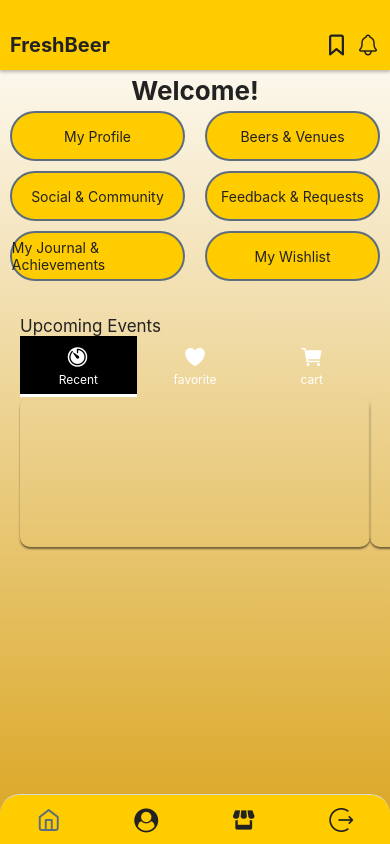
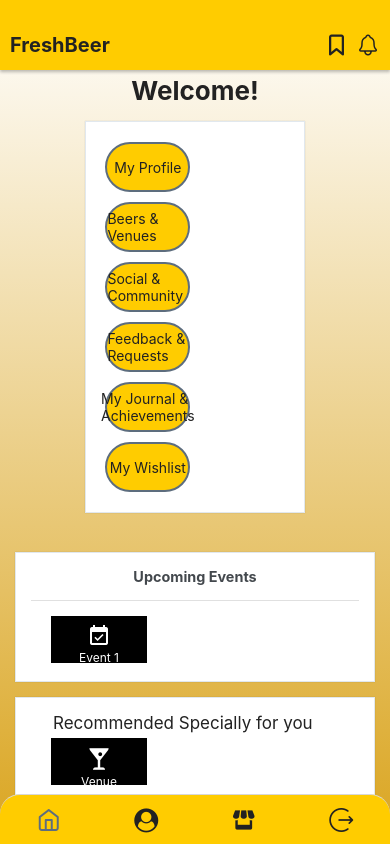
Before and after one commit to btyq/FreshBeerNearMe, a React Native app: screen /BottomTabNavigation in a window 390 px wide. Built offline with nearby package versions, Linux system fonts and the light colour scheme.

Commit message:
dashboard

```diff
--- a/frontend/screens/Dashboard.js
+++ b/frontend/screens/Dashboard.js
@@ -2,11 +2,10 @@ import React, { useEffect } from "react";
 import { View, Text, ScrollView, StyleSheet, TouchableOpacity, ImageBackground } from 'react-native';
 import { SafeAreaView, useFocusEffect } from 'react-native-safe-area-context';
 import { LinearGradient } from 'expo-linear-gradient';
-import { Ionicons } from '@expo/vector-icons';
-import { Octicons } from '@expo/vector-icons';
+import { Ionicons, MaterialIcons, Octicons, Entypo } from '@expo/vector-icons';
 import COLORS from "../constants/colors";
 import { useCookies } from "../CookieContext";
-import { Tab, TabView, ThemeProvider } from '@rneui/themed';
+import { Tab, TabView, ThemeProvider, Card } from '@rneui/themed';
 
 // CODES TO STYLE BUTTON
 const Button = (props) => {
@@ -32,9 +31,7 @@ const Button = (props) => {
 const Dashboard = ({ navigation }) => {
   const { cookies } = useCookies();
   const [index, setIndex] = React.useState(0);
-  const handleTabChange = (tabIndex) => {
-    setIndex(tabIndex);
-  };
+  const [index1, setIndex1] = React.useState(0);
 
   useEffect(() => {
     const sessionToken = cookies.sessionToken;
@@ -84,6 +81,7 @@ const Dashboard = ({ navigation }) => {
           <View style={{ justifyContent: 'center', alignItems: 'center', marginTop: 5 }}>
             <Text style={{ fontSize: 26, fontWeight: 'bold', color: COLORS.black }}>Welcome!</Text>
             <View style={styles.grid}>
+              <Card>
               <Button
                 title="My Profile"
                 onPress={() => navigation.navigate('BottomTabNavigation', { screen: 'Profile' })}
@@ -126,12 +124,15 @@ const Dashboard = ({ navigation }) => {
                 filled
                 style={styles.gridItem}
               />
+              </Card>
             </View>
           </View>
+        </ScrollView>
+      </SafeAreaView>
 
-          <View style={styles.cardContainer}>
-          <Text style={{ fontSize: 17, color: COLORS.black }}>Upcoming Events</Text>
-            <TouchableOpacity onPress={handleUpcomingEventsClick} >
+      <Card containerStyle={{ marginTop: 15 }}>
+        <Card.Title>Upcoming Events</Card.Title>
+        <Card.Divider />
         <ThemeProvider
           theme={{
             Tab: {
@@ -143,65 +144,136 @@ const Dashboard = ({ navigation }) => {
         >
           <Tab
             value={index}
-                onChange={handleTabChange}
+            onChange={(e) => setIndex(e)}
+            style={{ marginHorizontal: 20, height: 50 }}
             indicatorStyle={{
               backgroundColor: 'white',
               height: 3,
             }}
             variant="primary"
           >
-
             <Tab.Item
-                  title="Recent"
+              title="Event 1"
               titleStyle={{ fontSize: 12 }}
-                  icon={{ name: 'timer', type: 'ionicon', color: 'white' }}
+              icon={<MaterialIcons name="event-available" size={24} color="white" />}
+              style={{ paddingHorizontal: 5, marginHorizontal: -5 }}
             />
             <Tab.Item
-                  title="favorite"
+              title="Event 2"
               titleStyle={{ fontSize: 12 }}
-                  icon={{ name: 'heart', type: 'ionicon', color: 'white' }}
+              icon={<MaterialIcons name="event-available" size={24} color="white" />}
+              style={{ paddingHorizontal: 5, marginHorizontal: -5 }}
             />
             <Tab.Item
-                  title="cart"
+              title="Event 3"
               titleStyle={{ fontSize: 12 }}
-                  icon={{ name: 'cart', type: 'ionicon', color: 'white' }}
+              icon={<MaterialIcons name="event-available" size={24} color="white" />}
+              style={{ paddingHorizontal: 5, marginHorizontal: -5 }}
             />
           </Tab>
-
           <TabView value={index} onChange={setIndex} animationType="spring">
-                <TabView.Item style={styles.card}>
+            <TabView.Item style={{ width: '100%', padding: 20 }}>
+              <Card>
                 <ImageBackground
                   source={require('../assets/event1.png')}
                   style={styles.cardImage}
                 >
                 </ImageBackground>
-                  <Text style={{ fontSize: 16, color: COLORS.black }}>Event 1</Text>
+              </Card>
             </TabView.Item>
-                <TabView.Item style={styles.card}>
+            <TabView.Item style={{ width: '100%', padding: 20 }}>
+              <Card>
+                <ImageBackground
+                  source={require('../assets/event2.png')}
+                  style={styles.cardImage}
+                >
+                </ImageBackground>
+              </Card>
+            </TabView.Item>
+            <TabView.Item style={{ width: '100%', padding: 20 }}>
+              <Card>
+                <ImageBackground
+                  source={require('../assets/event3.png')}
+                  style={styles.cardImage}
+                >
+                </ImageBackground>
+              </Card>
+            </TabView.Item>
+          </TabView>
+        </ThemeProvider>
+      </Card>
+
+      <Card containerStyle={{ marginTop: 15, color: COLORS.yellow }}>
+      <Text style={{ fontSize: 17, color: COLORS.black, marginHorizontal: 22, marginBottom: 5 }}>Recommended Specially for you</Text>
+        <ThemeProvider
+          theme={{
+            Tab: {
+              primary: {
+                backgroundColor: COLORS.foam, // Change the background color here
+              },
+            },
+          }}
+        >
+            <Tab
+              value={index1}
+              onChange={(e) => setIndex1(e)}
+              style={{ marginHorizontal: 20, height: 50 }}
+              indicatorStyle={{
+                backgroundColor: 'white',
+                height: 3,
+              }}
+              variant="primary"
+            >
+              <Tab.Item
+                title="Venue 1"
+                titleStyle={{ fontSize: 12 }}
+                icon={<Entypo name="drink" size={24} color="white" />}
+                style={{ paddingHorizontal: 5, marginHorizontal: -5 }}
+              />
+              <Tab.Item
+                title="Venue 2"
+                titleStyle={{ fontSize: 12 }}
+                icon={<Entypo name="drink" size={24} color="white" />}
+                style={{ paddingHorizontal: 5, marginHorizontal: -5 }}
+              />
+              <Tab.Item
+                title="Venue 3"
+                titleStyle={{ fontSize: 12 }}
+                icon={<Entypo name="drink" size={24} color="white" />}
+                style={{ paddingHorizontal: 5, marginHorizontal: -5 }}
+              />
+            </Tab>
+            <View style={styles.cardContainer}>
+            <TabView value={index1} onChange={setIndex1} animationType="spring">
+              <TabView.Item style={{ backgroundColor: 'transparent', width: '100%', padding: 20 }}>
+                <View style={styles.card}>
                   <ImageBackground
                     source={require('../assets/event1.png')}
                     style={styles.cardImage}
                     >
                   </ImageBackground>
-                  <Text style={{ fontSize: 16, color: COLORS.black }}>Event 2</Text>
+                </View>
               </TabView.Item>
-                <TabView.Item style={styles.card}>
+              <TabView.Item style={{ backgroundColor: 'transparent', width: '100%', padding: 20, }}>
+                <View style={styles.card}>
                   <ImageBackground
-                    source={require('../assets/event1.png')}
+                    source={require('../assets/event2.png')}
                     style={styles.cardImage}
                       >
                   </ImageBackground>
-                  <Text style={{ fontSize: 16, color: COLORS.black }}>Event 3</Text>
+                </View>
+              </TabView.Item>
+              <TabView.Item style={{ backgroundColor: 'transparent', width: '100%', padding: 20 }}>
+                  <ImageBackground
+                    source={require('../assets/event3.png')}
+                    style={styles.cardImage}
+                      >
+                  </ImageBackground>
               </TabView.Item>
             </TabView>
-
-
+            </View>
           </ThemeProvider>
-            </TouchableOpacity>
-
-          </View>
-        </ScrollView>
-      </SafeAreaView>
+          </Card>
     </LinearGradient>
   );
 };
@@ -243,16 +315,35 @@ const styles = StyleSheet.create({
     shadowOpacity: 0.5,
     shadowRadius: 2,
     elevation: 5,
-    marginBottom: 5,
+    //marginBottom: 5,
   },
   cardImage: {
     width: '100%',
-    height: '100%',
+    height: 150,
     resizeMode: 'cover',
     borderRadius: 10,
     overflow: 'hidden',
   },
-
+  tabContent: {
+    width: '100%',
+    height: 50, // Adjust the height as per your requirement
+  },
+  tabView: {
+    flex: 1,
+    flexDirection: 'row',
+    width: '100%',
+    height: '100%',
+    justifyContent: 'space-between',
+    alignItems: 'center',
+    position: 'absolute',
+    top: 0,
+    left: 0,
+  },
+  tabViewItem: {
+    //backgroundColor: 'transparent',
+    width: '100%',
+    height: '100%',
+  },
 });
 
 export default Dashboard;
```
Lines whose indentation alone changed are shown as unchanged.
